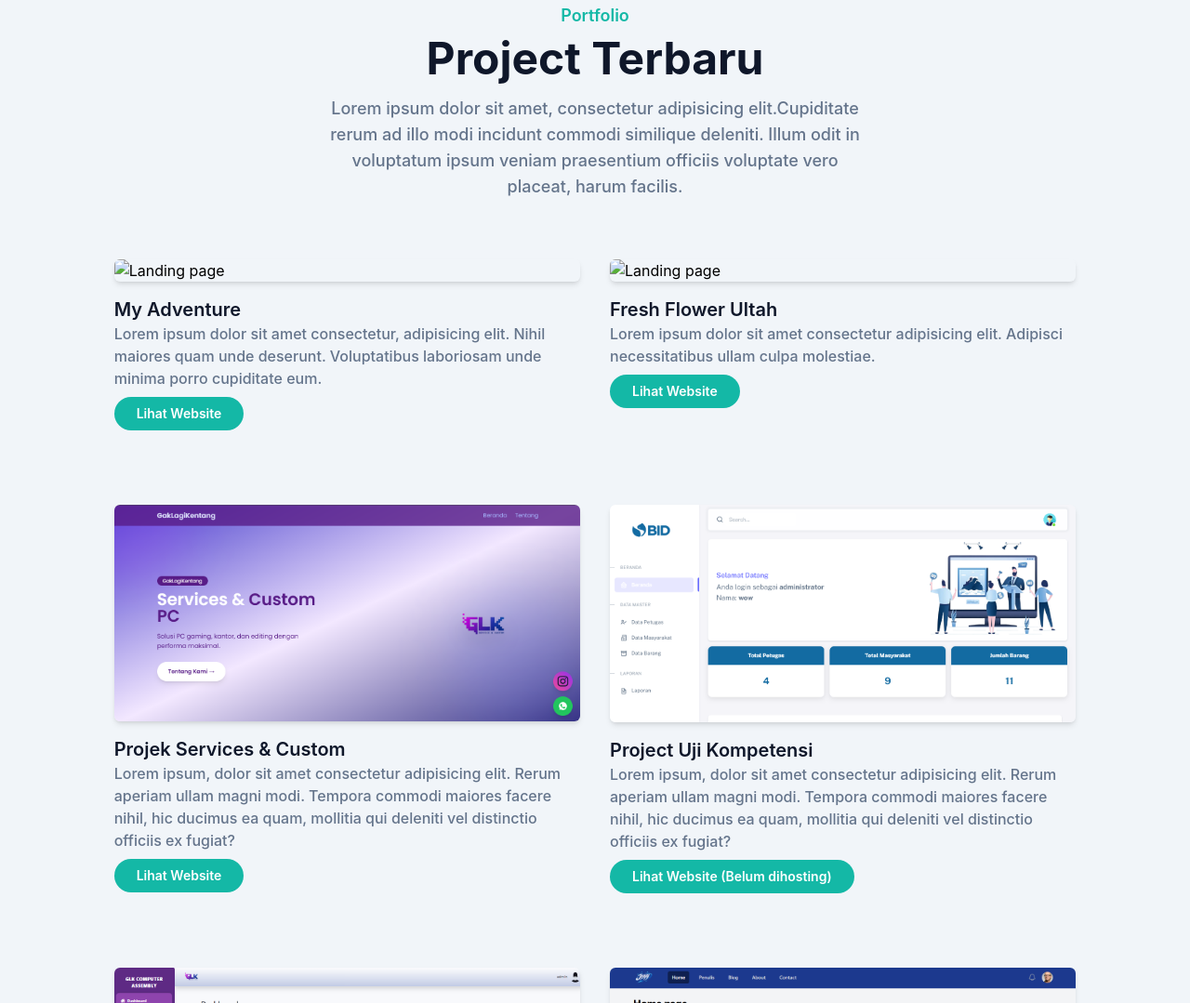
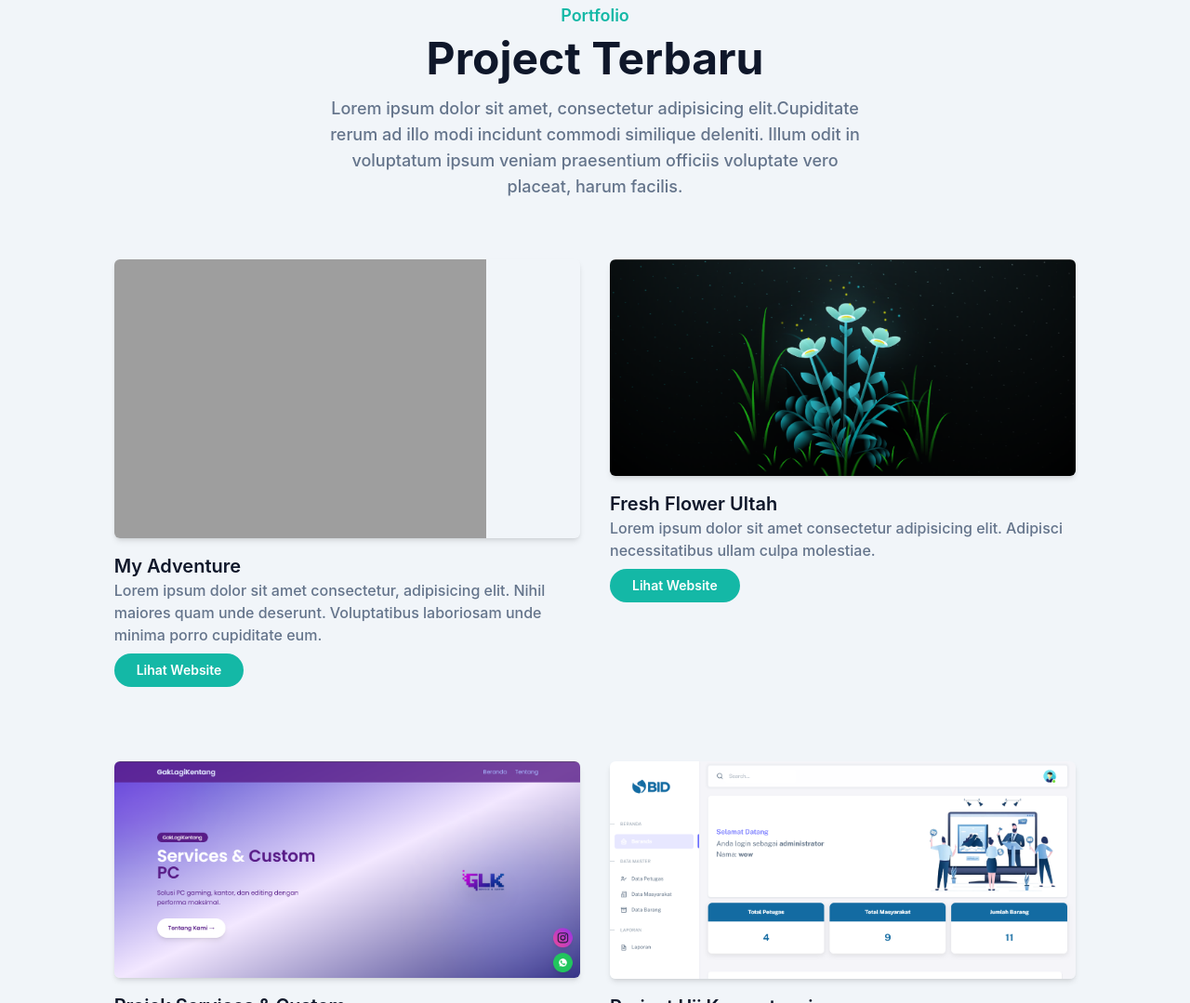
Before and after one commit to jayacahya/penambahan-portfolio, a website: page index.html in a window 1280 px wide. Shown: the part 1415-2494 px from the top of the page at 93% size. Drawn offline with nearby package versions, Linux system fonts and the light colour scheme; the site is published under a folder, as on GitHub Pages, so addresses that start at the root find nothing.

Commit message:
Fix image source paths in index.html

```diff
--- a/index.html
+++ b/index.html
@@ -174,7 +174,7 @@
                 <div class="w-full px-4 grid grid-cols-1 md:grid-cols-2 gap-8 xl:w-10/12 xl:mx-auto">
                     <div class="mb-12 ">
                         <div class="rounded-md shadow-md overflow-hidden">
-                            <img src="/myadventure.png" alt="Landing page" width="w-full">
+                            <img src="myadventure.png" alt="Landing page" width="w-full">
                         </div>
                         <div class="mt-4"></div>
                         <h3 class="font-semibold text-xl text-dark dark:text-white">My Adventure</h3>
@@ -188,7 +188,7 @@
                     </div>
                     <div class="mb-12 ">
                         <div class="rounded-md shadow-md overflow-hidden">
-                            <img src="/flower.png" alt="Landing page" width="w-full">
+                            <img src="flower.png" alt="Landing page" width="w-full">
                         </div>
                         <div class="mt-4"></div>
                         <h3 class="font-semibold text-xl text-dark dark:text-white">Fresh Flower Ultah</h3>
```
